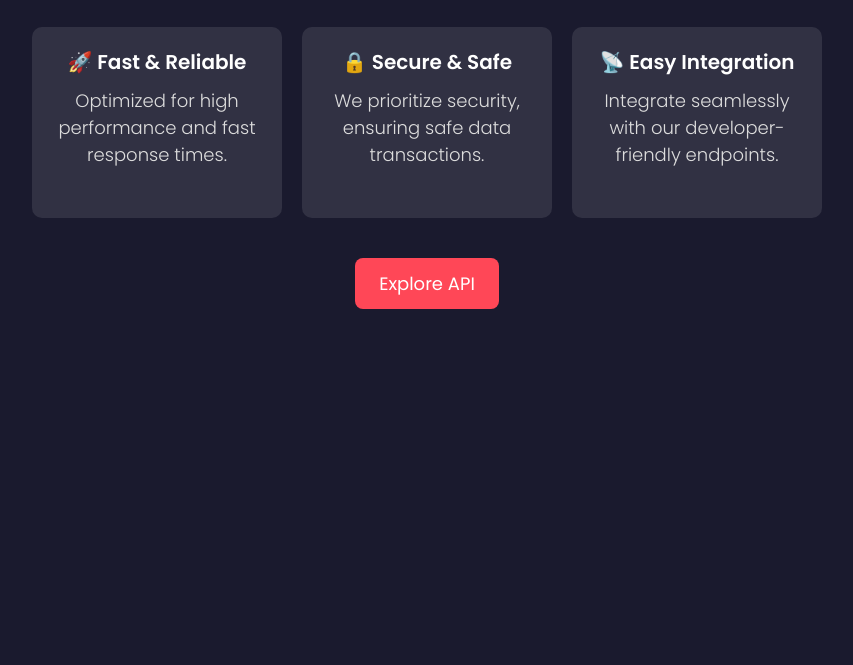
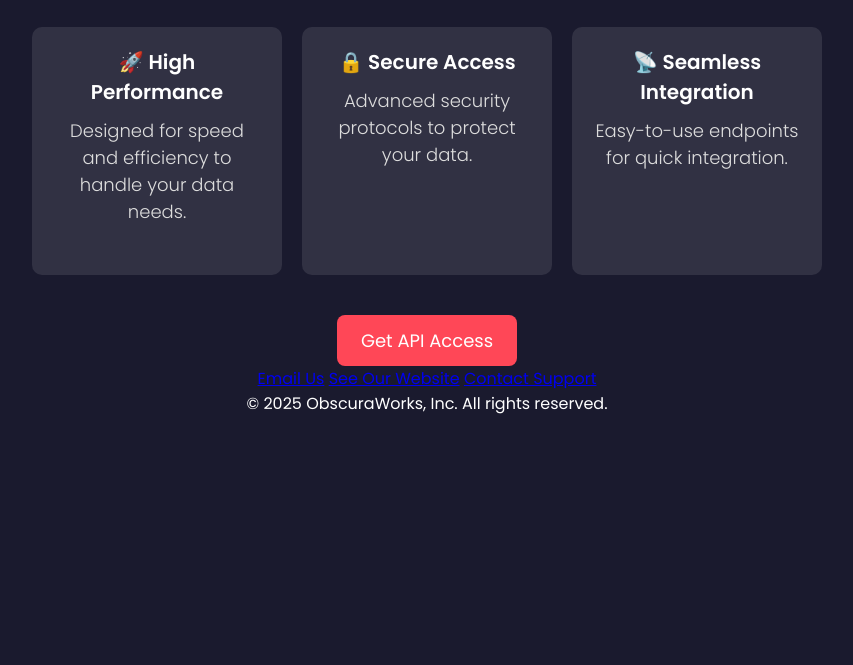
Before and after one commit to NyxObscura/mail-backend, a website: page index.html in a window 1280 px wide. Shown: the part 135-800 px from the top of the page, without its empty margins (213-1066 px from the left). Drawn offline with Linux system fonts and the light colour scheme.

Commit message:
Update index.html

```diff
--- a/index.html
+++ b/index.html
@@ -3,7 +3,7 @@
 <head>
     <meta charset="UTF-8">
     <meta name="viewport" content="width=device-width, initial-scale=1.0">
-    <title>API Service</title>
+    <title>Developer API Access</title>
     <link rel="stylesheet" href="styles.css">
     <link rel="preconnect" href="https://fonts.googleapis.com">
     <link rel="preconnect" href="https://fonts.gstatic.com" crossorigin>
@@ -11,27 +11,41 @@
 </head>
 <body>
     <div class="container">
-        <h1>Welcome to Our API Service</h1>
-        <p>Our API provides powerful and scalable solutions for developers.</p>
+        <h1>Developer API Access</h1>
+        <p>This API is exclusively for authorized developers. Unauthorized access is strictly prohibited.</p>
 
         <div class="features">
             <div class="feature-box">
-                <h2>🚀 Fast & Reliable</h2>
-                <p>Optimized for high performance and fast response times.</p>
+                <h2>🚀 High Performance</h2>
+                <p>Designed for speed and efficiency to handle your data needs.</p>
             </div>
             <div class="feature-box">
-                <h2>🔒 Secure & Safe</h2>
-                <p>We prioritize security, ensuring safe data transactions.</p>
+                <h2>🔒 Secure Access</h2>
+                <p>Advanced security protocols to protect your data.</p>
             </div>
             <div class="feature-box">
-                <h2>📡 Easy Integration</h2>
-                <p>Integrate seamlessly with our developer-friendly endpoints.</p>
+                <h2>📡 Seamless Integration</h2>
+                <p>Easy-to-use endpoints for quick integration.</p>
             </div>
         </div>
 
         <div class="cta">
-            <a href="/api/subscribe" class="btn">Explore API</a>
+            <a href="/api/subscribe" class="btn">Get API Access</a>
         </div>
     </div>
+
+    <!-- Footer -->
+    <footer>
+        <div class="footer-content">
+            <div class="footer-links">
+                <a href="mailto:support@obscuraworks.com">Email Us</a>
+                <a href="https://www.obscuraworks.com" target="_blank">See Our Website</a>
+                <a href="/support">Contact Support</a>
+            </div>
+            <div class="footer-copyright">
+                &copy; 2025 ObscuraWorks, Inc. All rights reserved.
+            </div>
+        </div>
+    </footer>
 </body>
 </html>
```
